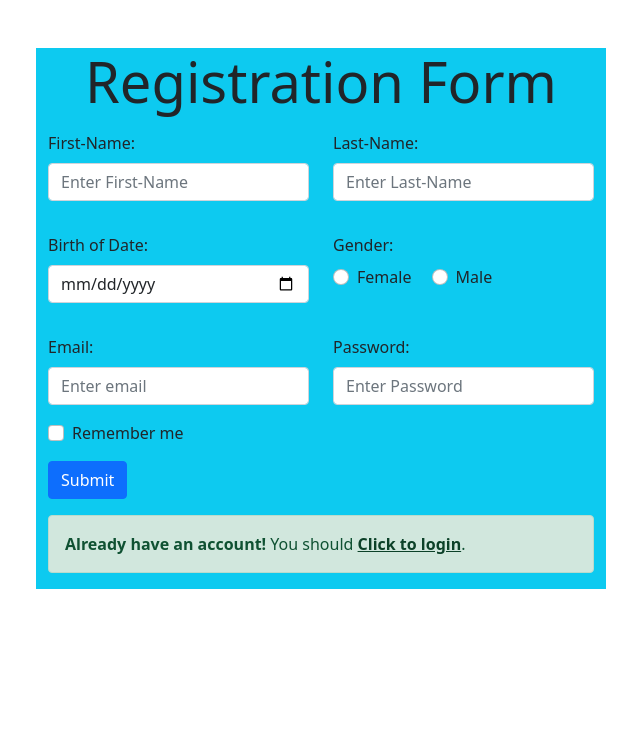
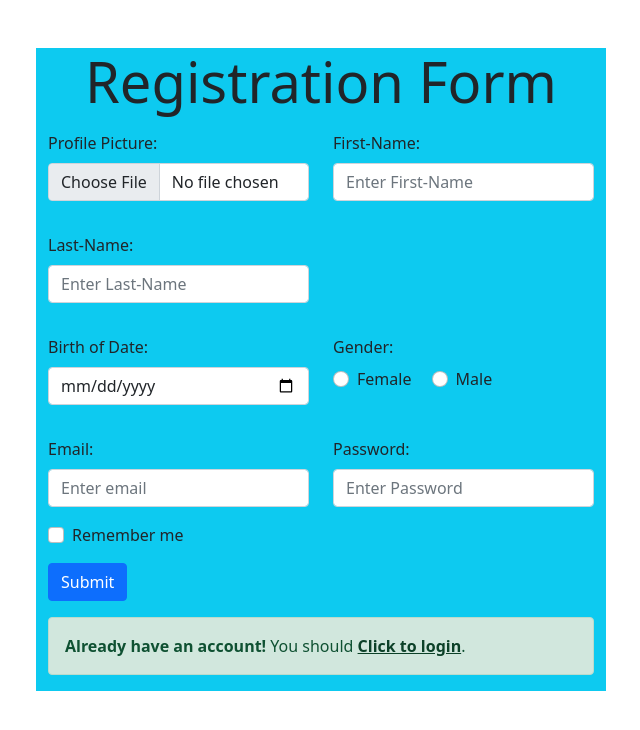
Before and after one commit to Nahidhasanweb777/login, a PHP site: page /regi.php in a window 1280 px wide. Shown: the top 730 px of the page, without its empty margins (319-959 px from the left). Run offline with PHP 8.4, Linux system fonts and the light colour scheme; some libraries are stand-ins or nearby versions; some web fonts are replaced.

Commit message:
verson 1.3

```diff
--- a/_userlist.php
+++ b/_userlist.php
@@ -29,6 +29,7 @@ if($count>0){
   <table class="table table-striped">
     <thead style="background:green;">
       <tr>
+      <th>Profile Picture</th>
         <th>ID</th>
         <th>FIRST NAME</th>
         <th>LAST NAME</th>
@@ -57,7 +58,8 @@ while ($row = mysqli_fetch_assoc($userlist)){
 
 
  //declear into new variable
-   $db_id = $row['ID'];
+ $Profile = $row[name]
+ $db_id = $row['ID'];
    $db_FirstName = $row['FIRST_NAME'];
    $db_LastName = $row['LAST_NAME'];
    $db_Birth_of_date = $row['BIRTH_OF_DATE'];
--- a/loginfunction.php
+++ b/loginfunction.php
@@ -7,6 +7,7 @@
  $gender = $_REQUEST['gender'];
  $email = $_REQUEST['email'];
  $Password = $_REQUEST['Password'];
+ $profile =$_FILES['Profile'];
  //$conPassword = $_REQUEST['conPassword'];
 
  $passCound = strlen($Password);
@@ -31,8 +32,8 @@
  {
     include_once'db_connection.php';
 
-    $query = " INSERT INTO  user ( FIRST_NAME, LAST_NAME, BIRTH_OF_DATE, GENDER, EMAIL, PASSWORD) ";
-    $query .= "values('$fName','$lname','$bdate','$gender','$email','$Password' )";
+    $query = " INSERT INTO  user ( FIRST_NAME, LAST_NAME, BIRTH_OF_DATE, GENDER, EMAIL, PASSWORD, Profile) ";
+    $query .= "values('$fName','$lname','$bdate','$gender','$email','$Password','Profile' )";
 
     $result = mysqli_query($conn,$query);
 
--- a/regi.php
+++ b/regi.php
@@ -11,7 +11,15 @@
         <!-- form start -->
         <form action="loginfunction.php" method="get">
             <div class="row">
-                <div class="col-md-6">
+            <div class="col-md-6">
+
+                <div class="mb-3 mt-3">
+                  <label for="First-Name" class="form-label">Profile Picture:</label>
+                 <input type="file" class="form-control" id="Profile" placeholder="Enter First-Name" name="profile" required>
+                </div>
+             </div>
+
+            <div class="col-md-6">
 
                     <div class="mb-3 mt-3">
                       <label for="First-Name" class="form-label">First-Name:</label>
@@ -59,6 +67,7 @@
                      <input type="text" class="form-control" id="email" placeholder="Enter email" name="email" required>
                     </div>
                  </div>
+
                 <div class="col-md-6">
                    <div class="mb-3 mt-3">
                      <label for="Password" class="form-label">Password:</label>
```
